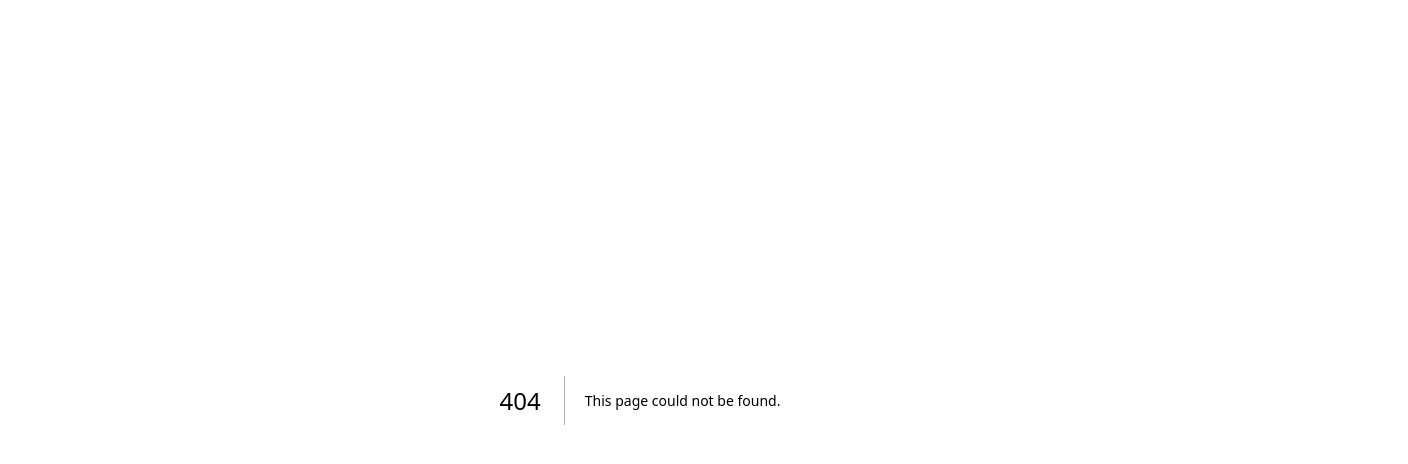
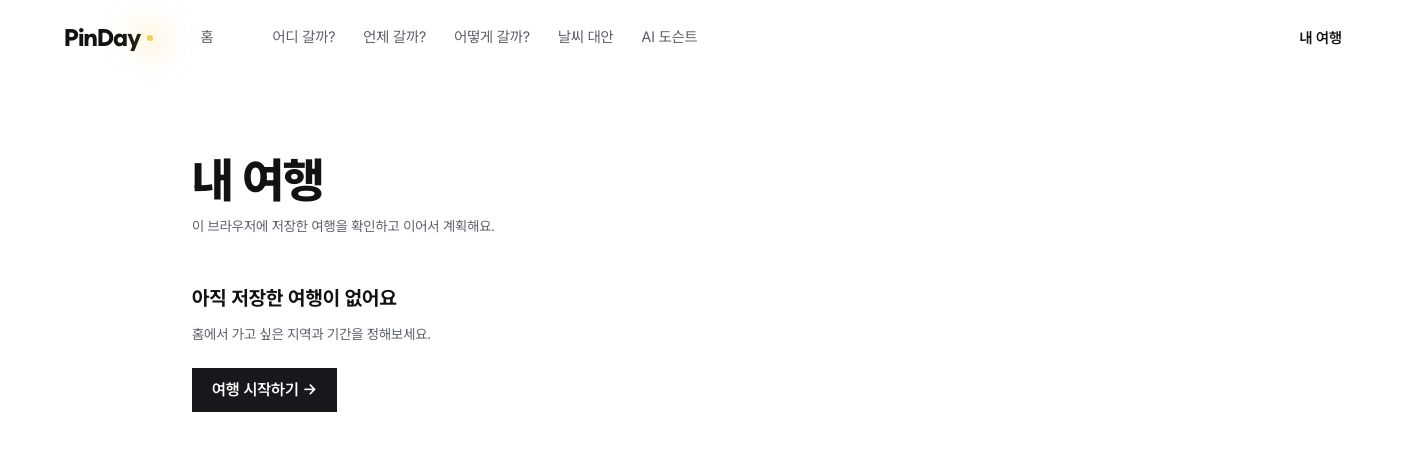
Before and after one commit to think2output/pinday, a Next.js app: page /trip in a window 1280 px wide. Before the commit this address had no page. Shown: the top 464 px of the page, 1408 px wide, since content can reach past the window. Built offline with nearby package versions, Linux system fonts and the light colour scheme.

Commit message:
fix(trip): 홈 여행 카드를 별도 내 여행 페이지로 분리

```diff
--- a/src/app/_home/HomeView.tsx
+++ b/src/app/_home/HomeView.tsx
@@ -1,15 +1,12 @@
 "use client";
 
 import Link from "next/link";
-import { useState } from "react";
 import { SiteHeader } from "@/components/SiteHeader";
 import type { StoryCard } from "@/lib/server/home";
 import { tripActions, useTrip } from "@/lib/trip/store";
 import { BusanMap } from "./BusanMap";
 import { StoryShelf } from "./StoryShelf";
 import { TripConditions } from "./TripConditions";
-import { TripCard } from "./TripCard";
-import { TripReset } from "./TripReset";
 import { regionName } from "./regions";
 
 type Props = {
@@ -21,8 +18,6 @@ type Props = {
 // 홈 (기획서 6-1, 시안 C "어두운 전시실"): 메뉴 → 첫 문구 → 여행 조건(지도·어디·언제·시작) → 이야기 → 취향 테스트·랜덤 뽑기 → 출처
 export function HomeView({ regionCounts, weekly, storiesByRegion }: Props) {
   const { trip, saved } = useTrip();
-  const [resetOpen, setResetOpen] = useState(false);
-  const [conditionsVersion, setConditionsVersion] = useState(0);
   const selected = trip.regions;
 
   const toggleRegion = (region: string) =>
@@ -43,7 +38,6 @@ export function HomeView({ regionCounts, weekly, storiesByRegion }: Props) {
       <div className={`overflow-x-clip transition-colors duration-500 ${selected.length > 0 ? "bg-room-dim" : "bg-room"}`}>
         <div className="mx-auto max-w-page px-gutter pb-8 lg:box-content lg:px-gutter-wide lg:pb-22">
           <SiteHeader tone="room" />
-          {saved && <TripCard trip={trip} onReset={() => setResetOpen(true)} />}
           {/* 휴대폰: 첫 문구 → 지도 → 어디·언제 / 데스크톱: 왼쪽 첫 문구·어디·언제, 오른쪽 지도 */}
           <div className="flex flex-col lg:grid lg:grid-cols-[minmax(0,1fr)_minmax(0,1.35fr)] lg:items-start lg:gap-x-16 lg:pt-18">
             <div className="pt-12 lg:col-start-1 lg:row-start-1 lg:pt-0">
@@ -58,7 +52,7 @@ export function HomeView({ regionCounts, weekly, storiesByRegion }: Props) {
               <BusanMap selected={selected} counts={regionCounts} onToggle={toggleRegion} onClear={() => tripActions.setRegions([])} />
             </div>
             <div className="pt-1 lg:col-start-1 lg:row-start-2 lg:pt-16">
-              <TripConditions key={conditionsVersion} trip={trip} saved={saved} onRemoveRegion={removeRegion} onReset={() => setResetOpen(true)} />
+              <TripConditions trip={trip} saved={saved} onRemoveRegion={removeRegion} />
             </div>
           </div>
         </div>
@@ -103,7 +97,6 @@ export function HomeView({ regionCounts, weekly, storiesByRegion }: Props) {
           </p>
         </footer>
       </div>
-      <TripReset trip={trip} saved={saved} open={resetOpen} onClose={() => setResetOpen(false)} onResetDone={() => setConditionsVersion((version) => version + 1)} />
     </main>
   );
 }
--- a/src/app/_home/TripConditions.tsx
+++ b/src/app/_home/TripConditions.tsx
@@ -21,10 +21,10 @@ const nightsLabel = (days: number) => (days === 1 ? "당일" : `${days - 1}박 $
 const noop = () => () => {};
 const useMounted = () => useSyncExternalStore(noop, () => true, () => false);
 
-type Props = { trip: Trip; saved: boolean; onRemoveRegion: (region: string) => void; onReset: () => void };
+type Props = { trip: Trip; saved: boolean; onRemoveRegion: (region: string) => void };
 
 // 홈 여행 조건: 어디·언제 + 시작 버튼 (기획서 6-1). 기간은 화면을 떠나지 않고 그 자리의 작은 창에서 바꾼다(4장 이동 규칙 4).
-export function TripConditions({ trip, saved, onRemoveRegion, onReset }: Props) {
+export function TripConditions({ trip, saved, onRemoveRegion }: Props) {
   const mounted = useMounted();
   const [editing, setEditing] = useState(false);
   const [draft, setDraft] = useState({ start: "", end: "" });
@@ -47,7 +47,7 @@ export function TripConditions({ trip, saved, onRemoveRegion, onReset }: Props)
   const value = "font-display text-base font-bold tracking-[-0.03em] text-on-room lg:text-lg";
 
   return (
-    <div className="flex flex-col">
+    <div id="trip-conditions" className="flex scroll-mt-6 flex-col">
       <div className="flex min-h-tap items-center gap-4 lg:min-h-12 lg:gap-5">
         <span className={label}>어디</span>
         <div className="flex flex-1 flex-wrap items-center gap-x-3.5">
@@ -120,9 +120,9 @@ export function TripConditions({ trip, saved, onRemoveRegion, onReset }: Props)
             </button>
           </div>
           {saved && (
-            <button type="button" onClick={onReset} className="min-h-tap self-start text-sm text-on-room-muted">
-              새 여행 시작하기
-            </button>
+            <Link href="/trip" className="flex min-h-tap self-start items-center text-sm text-on-room-muted">
+              여행 관리
+            </Link>
           )}
         </div>
       )}
--- a/src/app/_home/TripReset.tsx
+++ b/src/app/trip/_components/TripReset.tsx
@@ -5,9 +5,9 @@ import { summary } from "@/lib/trip/rules";
 import { tripActions } from "@/lib/trip/store";
 import type { Trip } from "@/lib/trip/types";
 
-// 홈 전용 초기화 UI. 저장소의 reset/undoReset을 사용해 지역·기간·취향·후보·일정을 함께 처리한다.
-export function TripReset({ trip, saved, open, onClose, onResetDone }: {
-  trip: Trip; saved: boolean; open: boolean; onClose: () => void; onResetDone: () => void;
+// 내 여행 페이지의 초기화 UI. 저장소의 reset/undoReset으로 여행 정보 전체를 처리한다.
+export function TripReset({ trip, saved, open, onClose }: {
+  trip: Trip; saved: boolean; open: boolean; onClose: () => void;
 }) {
   const dialogRef = useRef<HTMLDialogElement>(null);
   const undoRef = useRef<HTMLButtonElement>(null);
@@ -37,7 +37,6 @@ export function TripReset({ trip, saved, open, onClose, onResetDone }: {
 
   const reset = () => {
     tripActions.reset();
-    onResetDone();
     onClose();
     setUndoAvailable(true);
     if (timer.current) clearTimeout(timer.current);
@@ -65,10 +64,9 @@ export function TripReset({ trip, saved, open, onClose, onResetDone }: {
           <p role="status" className="text-sm">여행을 초기화했어요</p>
           <button ref={undoRef} type="button" onClick={() => {
             tripActions.undoReset();
-            onResetDone();
             setUndoAvailable(false);
             if (timer.current) clearTimeout(timer.current);
-            requestAnimationFrame(() => document.getElementById("home-trip-continue")?.focus());
+            requestAnimationFrame(() => document.getElementById("trip-continue")?.focus());
           }} className="min-h-tap shrink-0 px-2 text-sm font-bold text-light">되돌리기</button>
         </div>
       )}
--- a/src/app/_home/TripCard.tsx
+++ b/src/app/trip/_components/TripSummary.tsx
@@ -4,20 +4,20 @@ import Link from "next/link";
 import { dayCount } from "@/lib/trip/dates";
 import { summary } from "@/lib/trip/rules";
 import type { Trip } from "@/lib/trip/types";
-import { regionName } from "./regions";
+import { regionName } from "../../_home/regions";
 
-export function TripCard({ trip, onReset }: { trip: Trip; onReset: () => void }) {
+export function TripSummary({ trip, onReset }: { trip: Trip; onReset: () => void }) {
   const counts = summary(trip);
   const days = dayCount(trip.startDate, trip.endDate);
   const largestDay = Math.max(1, ...trip.days.map((ids) => ids.length));
   const dots = Math.max(14, Math.min(counts.candidates, 28));
 
   return (
-    <section aria-labelledby="my-trip-title" className="mt-8 bg-bg p-5 text-ink lg:mt-12 lg:grid lg:grid-cols-2 lg:gap-x-16 lg:p-8">
+    <section aria-labelledby="my-trip-title" className="mt-10 text-ink lg:grid lg:grid-cols-2 lg:gap-x-16">
       <div>
         <div className="flex items-start justify-between gap-4">
           <div>
-            <h2 id="my-trip-title" className="font-display text-xl font-extrabold">내 여행</h2>
+            <h2 id="my-trip-title" className="font-display text-xl font-extrabold">여행 요약</h2>
             <p className="mt-1 text-sm text-ink-muted">
               {trip.regions.length ? trip.regions.map(regionName).join(" · ") : "부산 전체"}
             </p>
@@ -66,7 +66,7 @@ export function TripCard({ trip, onReset }: { trip: Trip; onReset: () => void })
             </li>
           ))}
         </ul>
-        <Link id="home-trip-continue" href={counts.candidates ? "/schedule" : "/explore"}
+        <Link id="trip-continue" href={counts.candidates ? "/schedule" : "/explore"}
           className="mt-6 flex min-h-14 items-center justify-between bg-room px-5 font-display font-bold text-on-room">
           이어서 계획하기 <span aria-hidden="true">→</span>
         </Link>
--- /dev/null
+++ b/src/app/trip/_components/TripView.tsx
@@ -0,0 +1,36 @@
+"use client";
+
+import Link from "next/link";
+import { useState } from "react";
+import { SiteHeader } from "@/components/SiteHeader";
+import { useTrip } from "@/lib/trip/store";
+import { TripSummary } from "./TripSummary";
+import { TripReset } from "./TripReset";
+
+export function TripView() {
+  const { trip, saved } = useTrip();
+  const [resetOpen, setResetOpen] = useState(false);
+
+  return (
+    <div className="mx-auto w-full max-w-page px-gutter pb-16 lg:box-content lg:px-gutter-wide">
+      <SiteHeader />
+      <main className="mx-auto max-w-5xl pt-12 lg:pt-20">
+        <h1 className="font-display text-4xl font-extrabold tracking-tight lg:text-5xl">내 여행</h1>
+        <p className="mt-3 text-sm text-ink-muted">이 브라우저에 저장한 여행을 확인하고 이어서 계획해요.</p>
+        {saved ? (
+          <>
+            <TripSummary trip={trip} onReset={() => setResetOpen(true)} />
+            <Link href="/#trip-conditions" className="mt-6 inline-flex min-h-tap items-center text-sm font-semibold">지역·기간 바꾸기 →</Link>
+          </>
+        ) : (
+          <div className="pt-12">
+            <h2 className="font-display text-xl font-bold">아직 저장한 여행이 없어요</h2>
+            <p className="mt-3 text-sm text-ink-muted">홈에서 가고 싶은 지역과 기간을 정해보세요.</p>
+            <Link href="/" className="mt-6 inline-flex min-h-tap items-center bg-room px-5 font-semibold text-on-room">여행 시작하기 →</Link>
+          </div>
+        )}
+        <TripReset trip={trip} saved={saved} open={resetOpen} onClose={() => setResetOpen(false)} />
+      </main>
+    </div>
+  );
+}
--- /dev/null
+++ b/src/app/trip/page.tsx
@@ -0,0 +1,13 @@
+import { Suspense } from "react";
+import type { Metadata } from "next";
+import { TripView } from "./_components/TripView";
+
+export const metadata: Metadata = { title: "내 여행 · PinDay" };
+
+export default function TripPage() {
+  return (
+    <Suspense fallback={<div className="min-h-180 bg-bg" />}>
+      <TripView />
+    </Suspense>
+  );
+}
```
Also changed, not shown: 5 other files (tests, documents, lock files or other folders).
